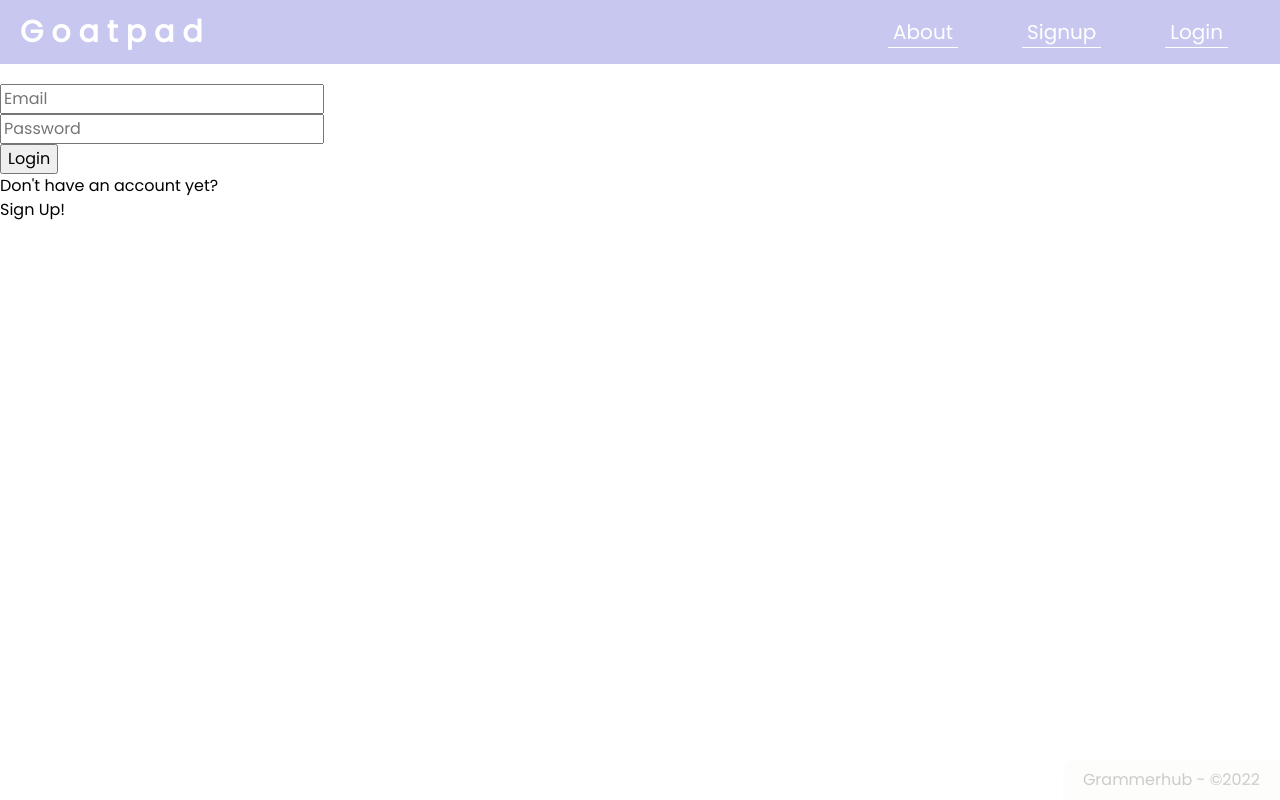
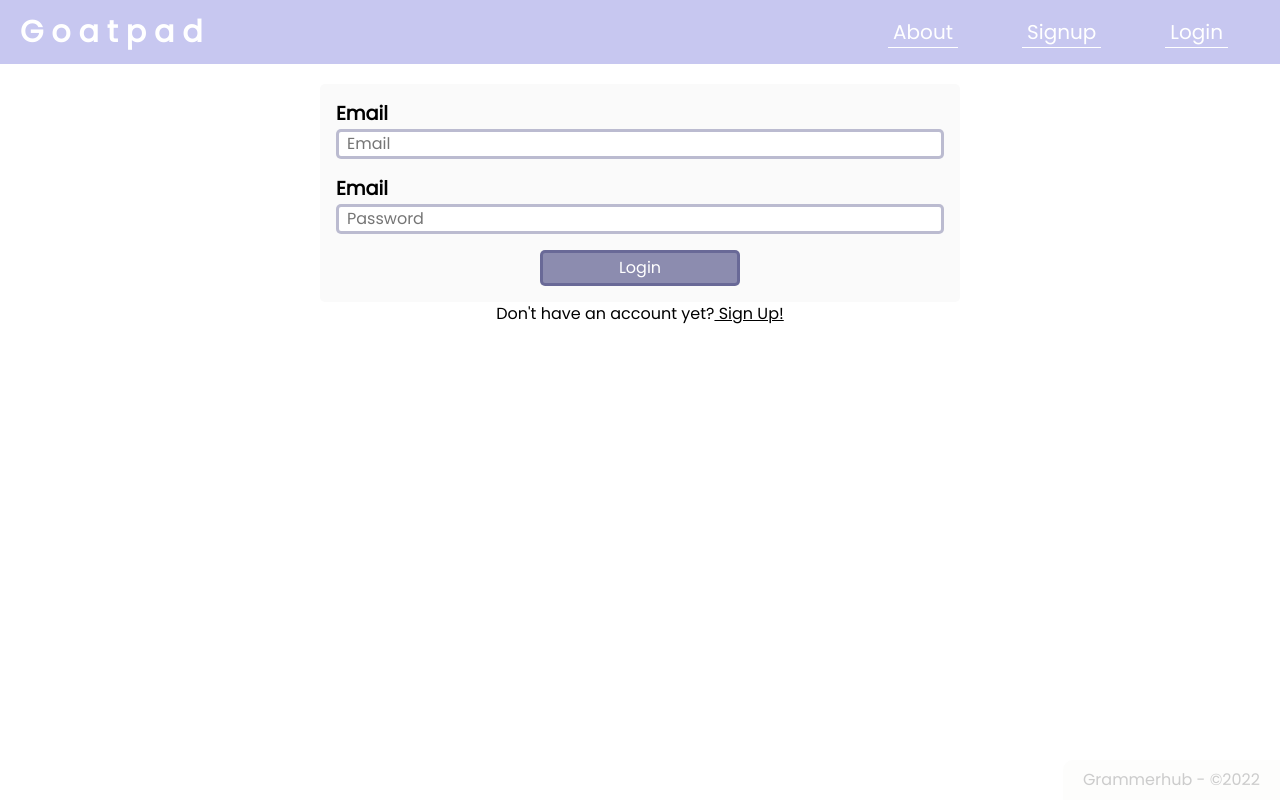
Before and after one commit to yjuwaheer/goatpad, a React (Create React App) app: page /login in a window 1280 px wide. Built offline with nearby package versions, Linux system fonts and the light colour scheme; no server answers; the database is empty.

Commit message:
Updated login form

```diff
--- a/src/pages/Login.jsx
+++ b/src/pages/Login.jsx
@@ -5,6 +5,34 @@ import { yupResolver } from "@hookform/resolvers/yup";
 import { loginSchema } from "../schemas/formSchema";
 
 import { useLogin } from "../hooks/useLogin";
+import styled from "styled-components";
+
+import {
+  Form,
+  FormGroup,
+  Label,
+  Input,
+  Error,
+  Button,
+} from "../styles/Common.styles";
+
+// Styled components
+const LoginContainer = styled.div`
+  display: flex;
+  flex-direction: column;
+  align-items: center;
+`;
+
+const SignupRedirect = styled.div`
+  a {
+    text-decoration: underline;
+
+    &:hover {
+      cursor: pointer;
+      color: rgba(30, 30, 100, 0.8);
+    }
+  }
+`;
 
 function Login() {
   const {
@@ -29,41 +57,43 @@ function Login() {
   }
 
   return (
-    <>
-      <form
+    <LoginContainer>
+      <Form
         onSubmit={handleSubmit((data) => {
           handleLogin(data);
         })}
-        className="loginForm"
       >
-        <div className="form-group">
-          <input
+        <FormGroup>
+          <Label htmlFor="email">Email</Label>
+          <Input
             type="email"
             name="email"
             {...register("email")}
             placeholder="Email"
           />
-          <p>{errors.email?.message}</p>
-        </div>
-        <div className="form-group">
-          <input
+          <Error>{errors.email?.message}</Error>
+        </FormGroup>
+        <FormGroup>
+          <Label htmlFor="password">Email</Label>
+          <Input
             type="password"
             name="password"
             {...register("password")}
             placeholder="Password"
           />
           <p>{errors.password?.message}</p>
-        </div>
-        <div className="form-group">
-          <button type="submit">Login</button>
-        </div>
-      </form>
-      {error && <p>{error}</p>}
-      <div>
-        <p>Don&apos;t have an account yet?</p>
-        <Link to="/signup">Sign Up!</Link>
-      </div>
-    </>
+        </FormGroup>
+
+        <Button type="submit">Login</Button>
+      </Form>
+
+      {error && <Error>{error}</Error>}
+
+      <SignupRedirect>
+        Don&apos;t have an account yet?
+        <Link to="/signup"> Sign Up!</Link>
+      </SignupRedirect>
+    </LoginContainer>
   );
 }
 
--- a/src/pages/Signup.jsx
+++ b/src/pages/Signup.jsx
@@ -107,7 +107,8 @@ function Signup() {
 
         <Button type="submit">Register</Button>
       </Form>
-      <Error>{error && <p>{error}</p>}</Error>
+
+      {error && <Error>{error}</Error>}
 
       <LoginRedirect>
         Already have an account?
```
